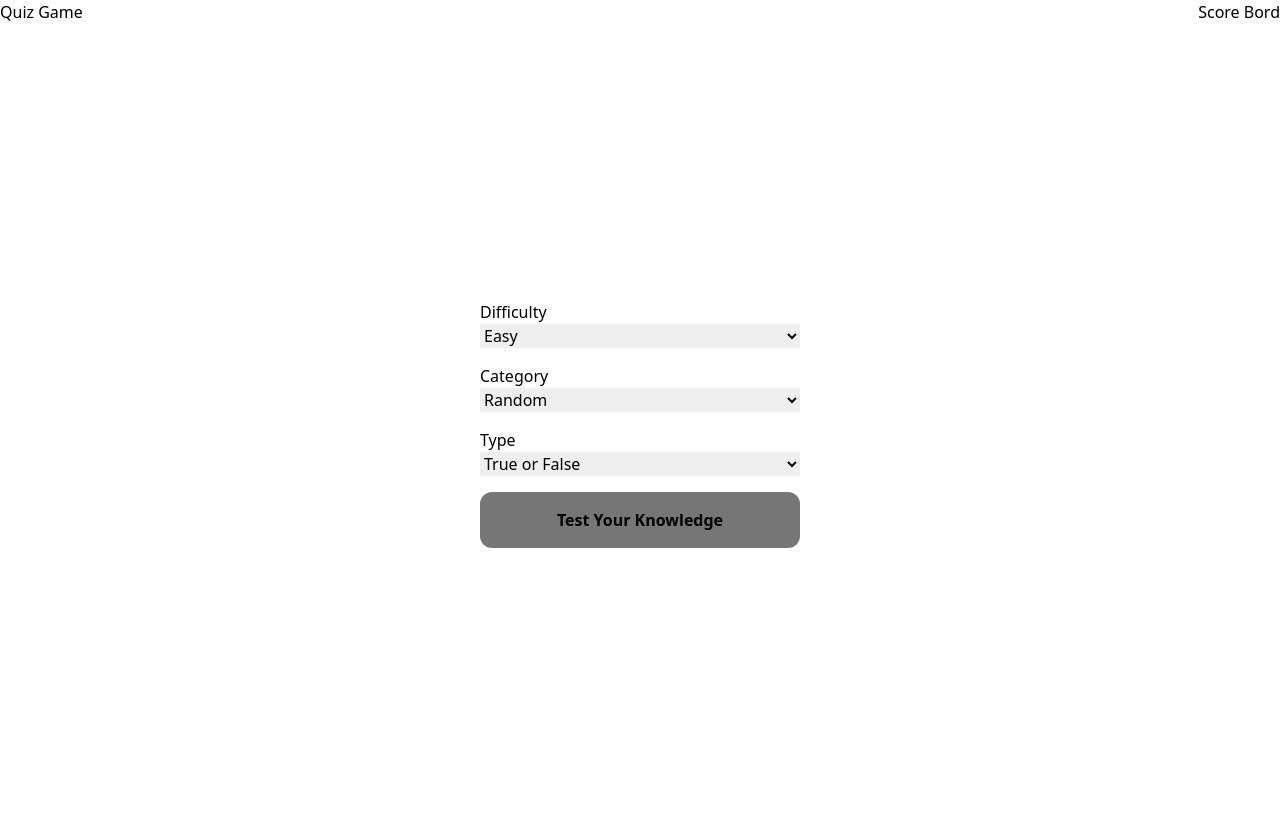
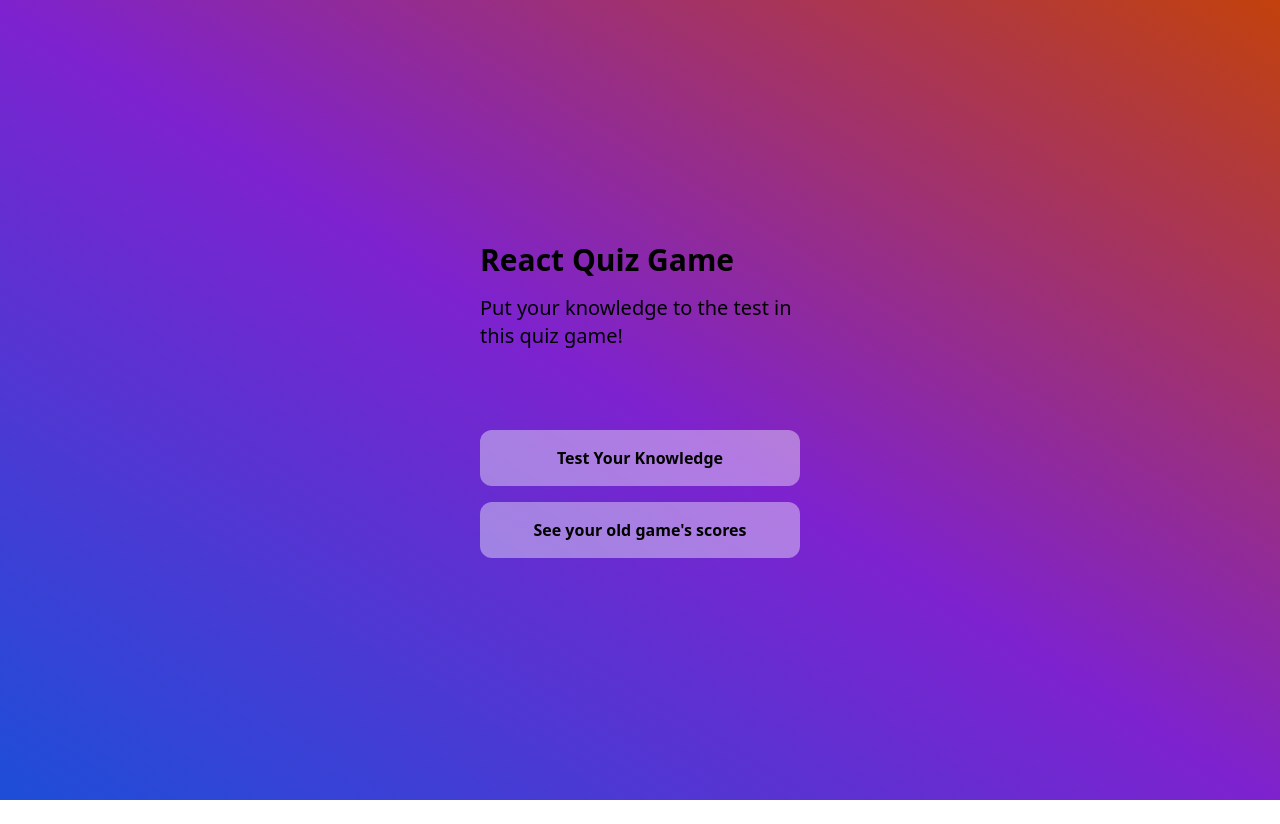
Before and after one commit to yahyashareef48/react-quiz-app, a React (Vite) app: page / in a window 1280 px wide. After the commit the page ends 800 px from the top, so only its background shows below. Built offline with nearby package versions, Linux system fonts and the light colour scheme.

Commit message:
design mostly done

```diff
--- a/index.html
+++ b/index.html
@@ -3,7 +3,7 @@
   <head>
     <meta charset="UTF-8" />
     <meta name="viewport" content="width=device-width, initial-scale=1.0" />
-    <title>Quiz Game</title>
+    <title>React Quiz Game</title>
   </head>
   <body>
     <div id="root"></div>
--- a/src/App.jsx
+++ b/src/App.jsx
@@ -1,14 +1,16 @@
 import { Routes, Route } from "react-router-dom";
-import Home from "./pages/Home";
+import StartPage from "./pages/StartPage";
 import QuizPage from "./pages/QuizPage";
 import ScorePage from "./pages/ScorePage";
+import Home from "./pages/Home";
 
 function App() {
   return (
     <Routes>
       <Route path="/" element={<Home />} />
+      <Route path="/start" element={<StartPage />} />
       <Route path="/quiz" element={<QuizPage />} />
-      <Route path="/score" element={<ScorePage/>} />
+      <Route path="/score" element={<ScorePage />} />
     </Routes>
   );
 }
--- a/src/components/Navbar.jsx
+++ /dev/null
@@ -1,10 +0,0 @@
-import { Link } from "react-router-dom";
-
-export default function Navbar() {
-  return (
-    <nav className="flex justify-between">
-      <h3>Quiz Game</h3>
-      <Link to="/score">Score Bord</Link>
-    </nav>
-  );
-}
--- a/src/index.css
+++ b/src/index.css
@@ -3,4 +3,5 @@
 @tailwind utilities;
 
 @layer components {
+
 }
--- a/src/pages/Home.jsx
+++ b/src/pages/Home.jsx
@@ -1,95 +1,24 @@
-import { useState } from "react";
 import { Link } from "react-router-dom";
-import Navbar from "../components/Navbar";
 
 export default function Home() {
-  // State to manage form data
-  const [formData, setFormData] = useState({
-    difficulty: "easy",
-    category: "any",
-    type: "boolean",
-  });
-
-  // Handle form input changes
-  const handleChange = (e) => {
-    setFormData((oldFormData) => ({ ...oldFormData, [e.target.name]: e.target.value }));
-  };
-
   return (
-    <>
-    <nav>
-      <Navbar/>
-    </nav>
-      <main className="min-h-screen  grid place-items-center">
-        <form action="/" className="grid grid-rows-1 max-w-xs gap-4">
-          <div>
-            <label htmlFor="difficulty">Difficulty</label>
-            <select
-              name="difficulty"
-              value={formData.difficulty}
-              onChange={handleChange}
-              className="w-full"
-            >
-              <option value="easy">Easy</option>
-              <option value="medium">Medium</option>
-              <option value="hard">Hard</option>
-            </select>
-          </div>
-
-          <div>
-            <label htmlFor="category">Category</label>
-            <select
-              name="category"
-              value={formData.category}
-              onChange={handleChange}
-              className="w-full"
-            >
-              <option value="any">Random</option>
-              <option value="9">General Knowledge</option>
-              <option value="10">Entertainment: Books</option>
-              <option value="11">Entertainment: Film</option>
-              <option value="12">Entertainment: Music</option>
-              <option value="13">Entertainment: Musicals & Theatres</option>
-              <option value="14">Entertainment: Television</option>
-              <option value="15">Entertainment: Video Games</option>
-              <option value="16">Entertainment: Board Games</option>
-              <option value="17">Science & Nature</option>
-              <option value="18">Science: Computers</option>
-              <option value="19">Science: Mathematics</option>
-              <option value="20">Mythology</option>
-              <option value="21">Sports</option>
-              <option value="22">Geography</option>
-              <option value="23">History</option>
-              <option value="24">Politics</option>
-              <option value="25">Art</option>
-              <option value="26">Celebrities</option>
-              <option value="27">Animals</option>
-              <option value="28">Vehicles</option>
-              <option value="29">Entertainment: Comics</option>
-              <option value="30">Science: Gadgets</option>
-              <option value="31">Entertainment: Japanese Anime & Manga</option>
-              <option value="32">Entertainment: Cartoon & Animations</option>
-            </select>
-          </div>
-
-          <div>
-            <label htmlFor="type">Type</label>
-            <select name="type" value={formData.type} onChange={handleChange} className="w-full">
-              <option value="any">Random</option>
-              <option value="multiple">Multiple Chois</option>
-              <option value="boolean">True or False</option>
-            </select>
-          </div>
-
-          <Link to="/quiz" state={{ formData }} className="w-full">
-            <button className="p-4 bg-[#00000089] rounded-xl font-bold w-full">
-              Test Your Knowledge
-            </button>
-          </Link>
-        </form>
-      </main>
-    </>
+    <main className="bg-gradient-to-tr from-blue-700 via-purple-700 to-orange-700 min-h-screen grid place-items-center p-4">
+      <div className="w-full max-w-xs grid gap-4">
+        <article className=" mb-16">
+          <h1 className="font-bold text-3xl">React Quiz Game</h1>
+          <p className="text-xl mt-4">Put your knowledge to the test in this quiz game!</p>
+        </article>
+        <Link to="/start" className="">
+          <button className="p-4 transition-all bg-white/40 hover:bg-white/60 rounded-xl font-bold w-full">
+            Test Your Knowledge
+          </button>
+        </Link>
+        <Link to="/score">
+          <button className="p-4 transition-all bg-white/40 hover:bg-white/60 rounded-xl font-bold w-full">
+            See your old game's scores
+          </button>
+        </Link>
+      </div>
+    </main>
   );
 }
-
-//
--- a/src/pages/QuizPage.jsx
+++ b/src/pages/QuizPage.jsx
@@ -63,12 +63,13 @@ export default function QuizPage() {
     window.scrollTo(0, 0);
 
     // localStorage
-    (!localStorage.getItem("score") && localStorage.setItem("score", JSON.stringify([])));
+    !localStorage.getItem("score") && localStorage.setItem("score", JSON.stringify([]));
     let localStorageArr = JSON.parse(localStorage.getItem("score"));
     localStorageArr.push({
       score: gameScore,
       time: new Date(),
       difficulty: state.formData.difficulty,
+      type: state.formData.type,
     });
     localStorageArr = JSON.stringify(localStorageArr);
     localStorage.setItem("score", localStorageArr);
@@ -116,7 +117,7 @@ export default function QuizPage() {
       {!submitState.submitted ? (
         <button
           onClick={handleSubmitBtn}
-          className="max-w-md w-full rounded-xl bg-white/30 p-4 font-bold mb-12 mt-4"
+          className="max-w-md w-full rounded-xl transition-all bg-white/40 hover:bg-white/60 p-4 font-bold mb-12 mt-4"
         >
           Submit
         </button>
--- a/src/pages/ScorePage.jsx
+++ b/src/pages/ScorePage.jsx
@@ -8,6 +8,14 @@ export default function ScorePage() {
       <p>Score: {data.score}</p>
       <p>Time & Date: {data.time}</p>
       <p>difficulty: {data.difficulty}</p>
+      <p>
+        type:{" "}
+        {data.type === "any"
+          ? "Random"
+          : data.type === "boolean"
+          ? "True or False"
+          : "Multiple Chois"}
+      </p>
     </div>
   ));
 
--- /dev/null
+++ b/src/pages/StartPage.jsx
@@ -0,0 +1,91 @@
+import { useState } from "react";
+import { Link } from "react-router-dom";
+
+export default function StartPage() {
+  // State to manage form data
+  const [formData, setFormData] = useState({
+    difficulty: "easy",
+    category: "any",
+    type: "any",
+  });
+
+  // Handle form input changes
+  const handleChange = (e) => {
+    setFormData((oldFormData) => ({ ...oldFormData, [e.target.name]: e.target.value }));
+  };
+
+  return (
+      <main className=" min-h-screen grid place-items-center bg-gradient-to-tr from-blue-700 via-purple-700 to-orange-700">
+        <form action="/" className="grid grid-rows-1 max-w-xs gap-4">
+          <div>
+            <select
+              name="difficulty"
+              value={formData.difficulty}
+              onChange={handleChange}
+              className="w-full p-4 rounded-xl font-bold"
+            >
+              <option value="easy">Easy</option>
+              <option value="medium">Medium</option>
+              <option value="hard">Hard</option>
+            </select>
+          </div>
+
+          <div>
+            <select
+              name="category"
+              value={formData.category}
+              onChange={handleChange}
+              className="w-full p-4 rounded-xl font-bold"
+            >
+              <option value="any">Category</option>
+              <option value="9">General Knowledge</option>
+              <option value="10">Entertainment: Books</option>
+              <option value="11">Entertainment: Film</option>
+              <option value="12">Entertainment: Music</option>
+              <option value="13">Entertainment: Musicals & Theatres</option>
+              <option value="14">Entertainment: Television</option>
+              <option value="15">Entertainment: Video Games</option>
+              <option value="16">Entertainment: Board Games</option>
+              <option value="17">Science & Nature</option>
+              <option value="18">Science: Computers</option>
+              <option value="19">Science: Mathematics</option>
+              <option value="20">Mythology</option>
+              <option value="21">Sports</option>
+              <option value="22">Geography</option>
+              <option value="23">History</option>
+              <option value="24">Politics</option>
+              <option value="25">Art</option>
+              <option value="26">Celebrities</option>
+              <option value="27">Animals</option>
+              <option value="28">Vehicles</option>
+              <option value="29">Entertainment: Comics</option>
+              <option value="30">Science: Gadgets</option>
+              <option value="31">Entertainment: Japanese Anime & Manga</option>
+              <option value="32">Entertainment: Cartoon & Animations</option>
+            </select>
+          </div>
+
+          <div>
+            <select
+              name="type"
+              value={formData.type}
+              onChange={handleChange}
+              className="w-full p-4 rounded-xl font-bold"
+            >
+              <option value="any">Type</option>
+              <option value="multiple">Multiple Chois</option>
+              <option value="boolean">True or False</option>
+            </select>
+          </div>
+
+          <Link to="/quiz" state={{ formData }} className="w-full">
+            <button className="p-4 transition-all bg-white/40 hover:bg-white/60 rounded-xl font-bold w-full">
+              Start
+            </button>
+          </Link>
+        </form>
+      </main>
+  );
+}
+
+//
```
